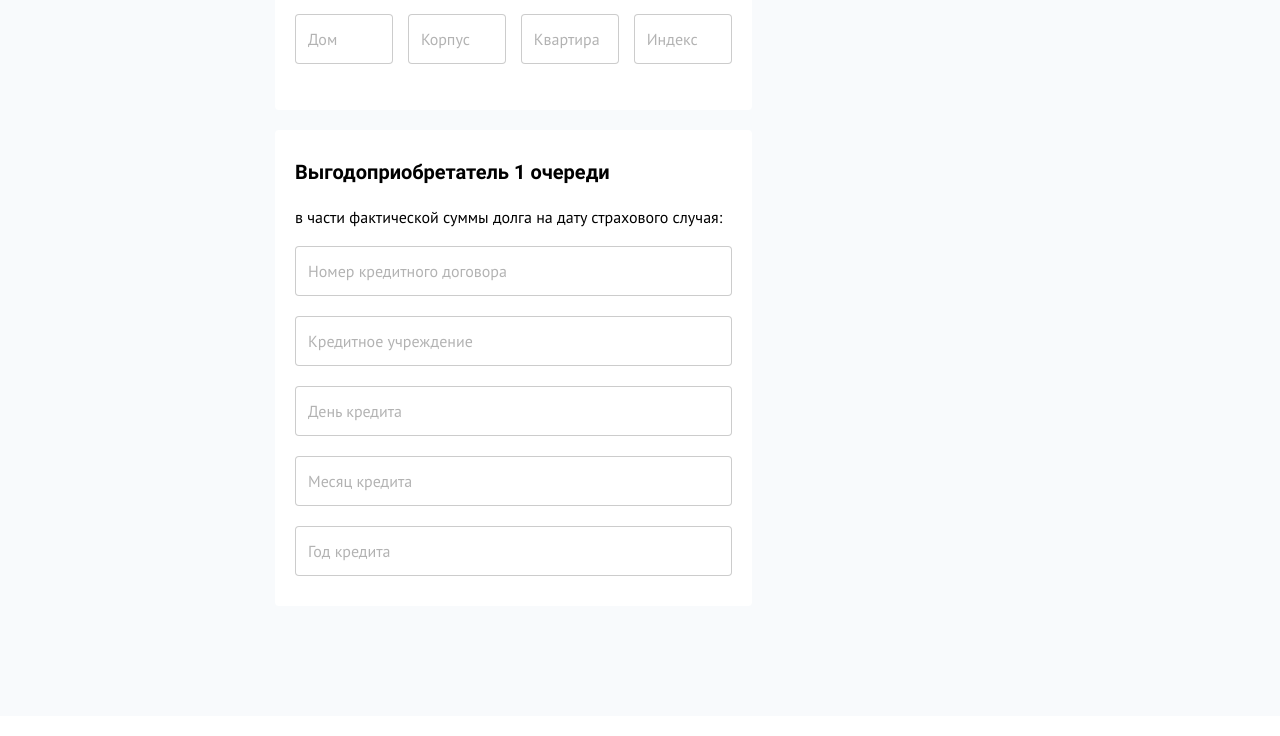
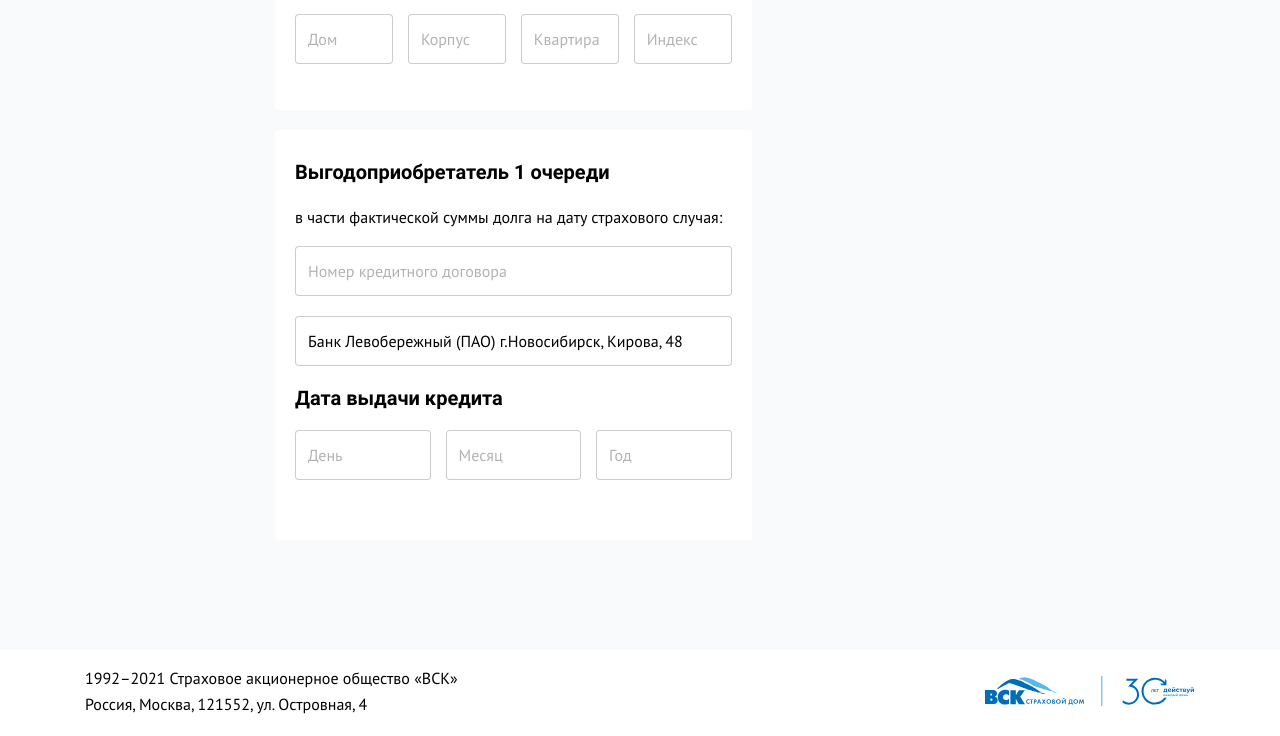
Before and after one commit to Asone7776/lvb, a React (Create React App) app: page /admin/create in a window 1280 px wide. Shown: the part 1286-2022 px from the top of the page. Built offline with nearby package versions, Linux system fonts and the light colour scheme.

Commit message:
updated create form

```diff
--- a/src/ functions.js
+++ b/src/ functions.js
@@ -23,7 +23,7 @@ export function openBase64NewTab(base64Pdf) {
         window.navigator.msSaveOrOpenBlob(blob, "pdfBase64.pdf");
     } else {
         const blobUrl = URL.createObjectURL(blob);
-        window.open(blobUrl);
+        window.open(blobUrl,'_self');
     }
 }
 
--- a/src/components/CreateForm.jsx
+++ b/src/components/CreateForm.jsx
@@ -22,7 +22,8 @@ const CreateForm = () => {
         defaultValues: {
             holder: { value: '0', label: 'Физическое лицо' },
             male: { value: '1', label: 'Мужской' },
-            phone: "+7(___)___-__-__"
+            phone: "+7(___)___-__-__",
+            credit_name: 'Банк Левобережный (ПАО) г.Новосибирск, Кирова, 48'
         }
     });
 
@@ -66,7 +67,7 @@ const CreateForm = () => {
     }
     const openUrl = (result) => {
         if (result) {
-            window.open(result);
+            window.open(result, "_self");
         }
     }
     const openPdf = (result) => {
@@ -98,14 +99,19 @@ const CreateForm = () => {
                                     />
                                 </div>
                                 {allFields.holder.value === "0" ? null : (
-                                    <div className="row">
+                                    <>
+                                        <div className="row mb-3">
                                             <div className="col-4">
                                                 <div className="form-group">
                                                     <input className='form-control' type="text" placeholder='ИНН' {...register('inn', {
                                                         required: requiredPattern,
+                                                        minLength: {
+                                                            value: 10,
+                                                            message: 'Минимальная длина 10'
+                                                        },
                                                         maxLength: {
                                                             value: 10,
-                                                        message: 'Максимальная длинна 10'
+                                                            message: 'Максимальная длина 10'
                                                         }
                                                     })} />
                                                     {errors.inn && <span className="error-message">{errors.inn.message}</span>}
@@ -115,9 +121,13 @@ const CreateForm = () => {
                                                 <div className="form-group">
                                                     <input className='form-control' type="text" placeholder='КПП' {...register('kpp', {
                                                         required: requiredPattern,
+                                                        minLength: {
+                                                            value: 9,
+                                                            message: 'Минимальная длина 9'
+                                                        },
                                                         maxLength: {
                                                             value: 9,
-                                                        message: 'Максимальная длинна 9'
+                                                            message: 'Максимальная длина 9'
                                                         }
                                                     })} />
                                                     {errors.kpp && <span className="error-message">{errors.kpp.message}</span>}
@@ -127,15 +137,26 @@ const CreateForm = () => {
                                                 <div className="form-group">
                                                     <input className='form-control' type="text" placeholder='ОРГН' {...register('ogrn', {
                                                         required: requiredPattern,
+                                                        minLength: {
+                                                            value: 13,
+                                                            message: 'Минимальная длина 13'
+                                                        },
                                                         maxLength: {
                                                             value: 13,
-                                                        message: 'Максимальная длинна 13'
+                                                            message: 'Максимальная длина 13'
                                                         }
                                                     })} />
                                                     {errors.ogrn && <span className="error-message">{errors.ogrn.message}</span>}
                                                 </div>
                                             </div>
                                         </div>
+                                        <div className="form-group">
+                                            <input className='form-control' type="text" placeholder='Название организации' {...register('organization_name', {
+                                                required: requiredPattern
+                                            })} />
+                                            {errors.organization_name && <span className="error-message">{errors.organization_name.message}</span>}
+                                        </div>
+                                    </>
                                 )}
                                 {allFields.holder.value === "1" && (
                                     <h4>Застрахованный</h4>
@@ -296,7 +317,7 @@ const CreateForm = () => {
                                 </div>
                                 <div className="row">
                                     <div className="col-12">
-                                        <h5>Дата выдачи пасспорта</h5>
+                                        <h5>Дата выдачи паспорта</h5>
                                     </div>
                                     <div className="col-4">
                                         <div className="form-group">
@@ -387,7 +408,7 @@ const CreateForm = () => {
                                     <div className="col-3">
                                         <div className="form-group">
                                             <input className='form-control' type="text" placeholder='Корпус' {...register('building', {
-                                                required: requiredPattern
+                                                required: false
                                             })} />
                                             {errors.building && <span className="error-message">{errors.building.message}</span>}
                                         </div>
@@ -431,8 +452,13 @@ const CreateForm = () => {
                                     })} />
                                     {errors.credit_name && <span className="error-message">{errors.credit_name.message}</span>}
                                 </div>
+                                <div className="row">
+                                    <div className="col-12">
+                                        <h4>Дата выдачи кредита</h4>
+                                    </div>
+                                    <div className="col-4">
                                         <div className="form-group">
-                                    <input className='form-control' min={1} max={31} type="number" placeholder='День кредита' {...register('credit_day', {
+                                            <input className='form-control' min={1} max={31} type="number" placeholder='День' {...register('credit_day', {
                                                 valueAsNumber: true,
                                                 required: requiredPattern,
                                                 min: {
@@ -446,8 +472,10 @@ const CreateForm = () => {
                                             })} />
                                             {errors.credit_day && <span className="error-message">{errors.credit_day.message}</span>}
                                         </div>
+                                    </div>
+                                    <div className="col-4">
                                         <div className="form-group">
-                                    <input className='form-control' min={1} max={12} type="number" placeholder='Месяц кредита' {...register('credit_month', {
+                                            <input className='form-control' min={1} max={12} type="number" placeholder='Месяц' {...register('credit_month', {
                                                 valueAsNumber: true,
                                                 required: requiredPattern,
                                                 min: {
@@ -461,8 +489,10 @@ const CreateForm = () => {
                                             })} />
                                             {errors.credit_month && <span className="error-message">{errors.credit_month.message}</span>}
                                         </div>
+                                    </div>
+                                    <div className="col-4">
                                         <div className="form-group">
-                                    <input className='form-control' min={1} type="number" placeholder='Год кредита' {...register('credit_year', {
+                                            <input className='form-control' min={1} type="number" placeholder='Год' {...register('credit_year', {
                                                 valueAsNumber: true,
                                                 required: requiredPattern,
                                                 minLength: {
@@ -479,6 +509,8 @@ const CreateForm = () => {
                                                 },
                                             })} />
                                             {errors.credit_year && <span className="error-message">{errors.credit_year.message}</span>}
+                                        </div>
+                                    </div>
                                 </div>
                                 {/* <div className="row mb-3">
                                     <div className="col-12">
```
Lines whose indentation alone changed are shown as unchanged.
